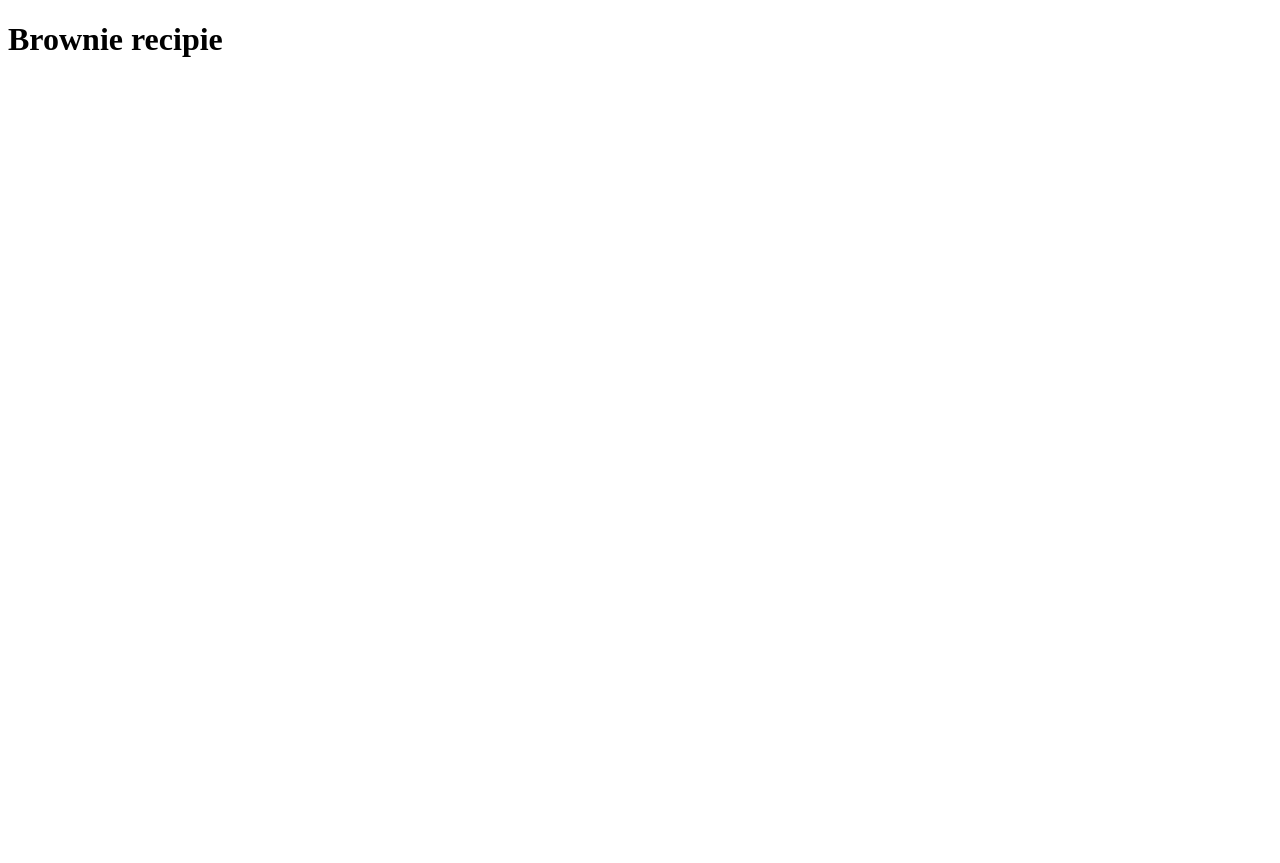
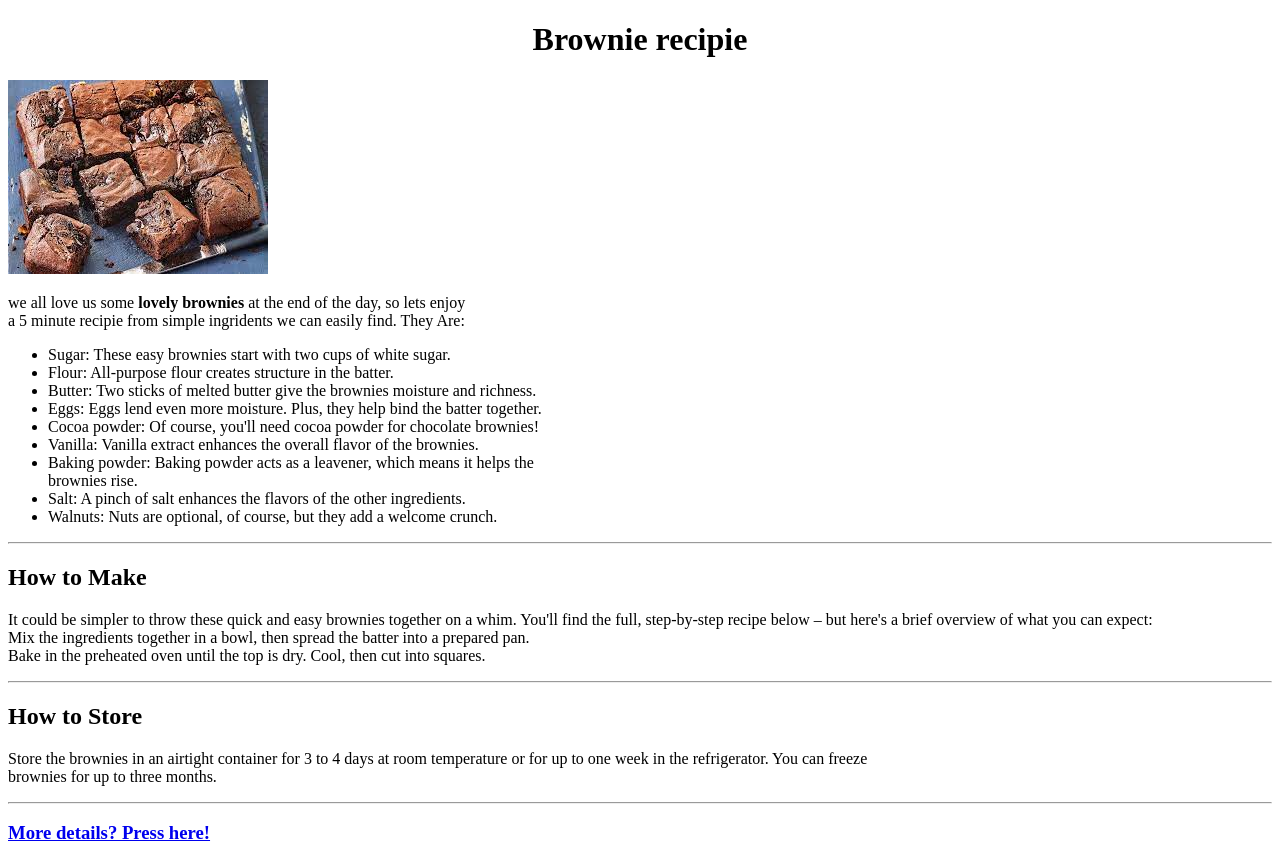
Before and after one commit to Ghostly726/odin-recipies, a plain HTML site: page recipies/brownies/brownie.html in a window 1280 px wide. Before the commit the page ends 800 px from the top, so only its background shows below. Drawn offline with Linux system fonts and the light colour scheme.

Commit message:
completed brownie website

```diff
--- a/recipies/brownies/brownie.html
+++ b/recipies/brownies/brownie.html
@@ -1,16 +1,80 @@
 <!--
     a lil smthn to all my brownie lovers out there
     brownie.html, created by ghostly
+    literally copied the recipie from a whole website lol
 -->
 <!DOCTYPE html>
 <html lang="en">
-<head>
-    <meta charset="UTF-8">
-    <meta http-equiv="X-UA-Compatible" content="IE=edge">
-    <meta name="viewport" content="width=device-width, initial-scale=1.0">
+  <head>
+    <meta charset="UTF-8" />
+    <meta http-equiv="X-UA-Compatible" content="IE=edge" />
+    <meta name="viewport" content="width=device-width, initial-scale=1.0" />
     <title>Document</title>
-</head>
-<body>
-    <h1>Brownie recipie</h1>
-</body>
+  </head>
+  <body>
+    <h1 style="text-align: center">Brownie recipie</h1>
+    <a href="https://www.allrecipes.com/recipe/9599/quick-and-easy-brownies/">
+      <img src="brownie.jpg" alt="brownie pic" />
+    </a>
+    <p>
+      we all love us some <strong>lovely brownies</strong> at the end of the
+      day, so lets enjoy <br />
+      a 5 minute recipie from simple ingridents we can easily find. They Are:
+      <br />
+    </p>
+    <ul>
+      <li>Sugar: These easy brownies start with two cups of white sugar.</li>
+      <li>Flour: All-purpose flour creates structure in the batter.</li>
+      <li>
+        Butter: Two sticks of melted butter give the brownies moisture and
+        richness.
+      </li>
+      <li>
+        Eggs: Eggs lend even more moisture. Plus, they help bind the batter
+        together.
+      </li>
+      <li>
+        Cocoa powder: Of course, you'll need cocoa powder for chocolate
+        brownies!
+      </li>
+      <li>
+        Vanilla: Vanilla extract enhances the overall flavor of the brownies.
+      </li>
+      <li>
+        Baking powder: Baking powder acts as a leavener, which means it helps
+        the <br />
+        brownies rise.
+      </li>
+      <li>
+        Salt: A pinch of salt enhances the flavors of the other ingredients.
+      </li>
+      <li>
+        Walnuts: Nuts are optional, of course, but they add a welcome crunch.
+      </li>
+    </ul>
+    <hr />
+    <h2>How to Make</h2>
+    <p>
+      It could be simpler to throw these quick and easy brownies together on a
+      whim. You'll find the full, step-by-step recipe below – but here's a brief
+      overview of what you can expect: <br />
+
+      Mix the ingredients together in a bowl, then spread the batter into a
+      prepared pan. <br />
+      Bake in the preheated oven until the top is dry. Cool, then cut into
+      squares.
+    </p>
+    <hr />
+    <h2>How to Store</h2>
+    <p>
+      Store the brownies in an airtight container for 3 to 4 days at room
+      temperature or for up to one week in the refrigerator. You can freeze
+      <br />
+      brownies for up to three months.
+    </p>
+    <hr />
+    <a href="https://www.allrecipes.com/recipe/9599/quick-and-easy-brownies/" target="_blank">
+      <h3>More details? Press here!</h3>
+    </a>
+  </body>
 </html>
```
Also changed, not shown: recipies/brownies/brownie.jpg (added).
